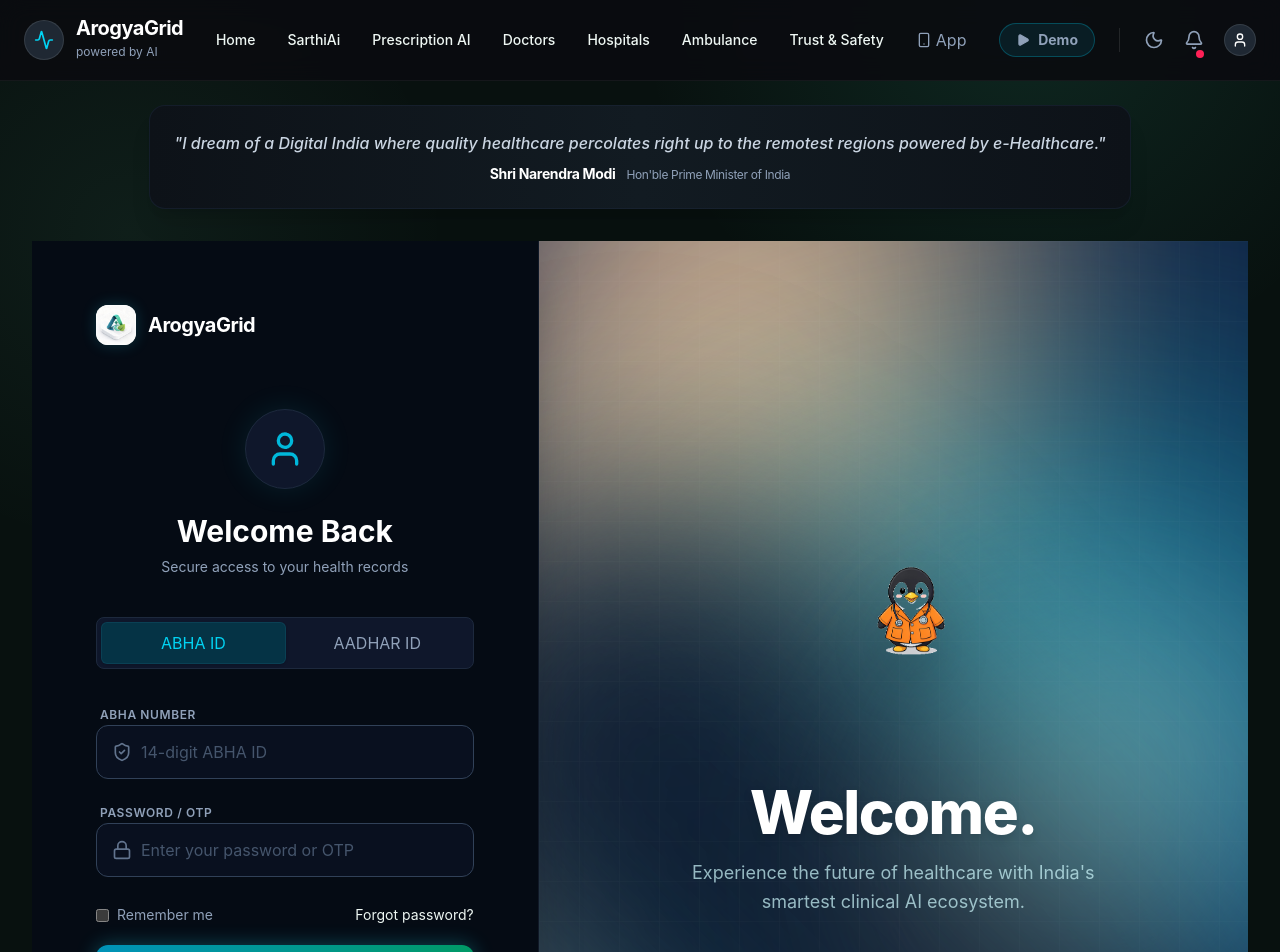
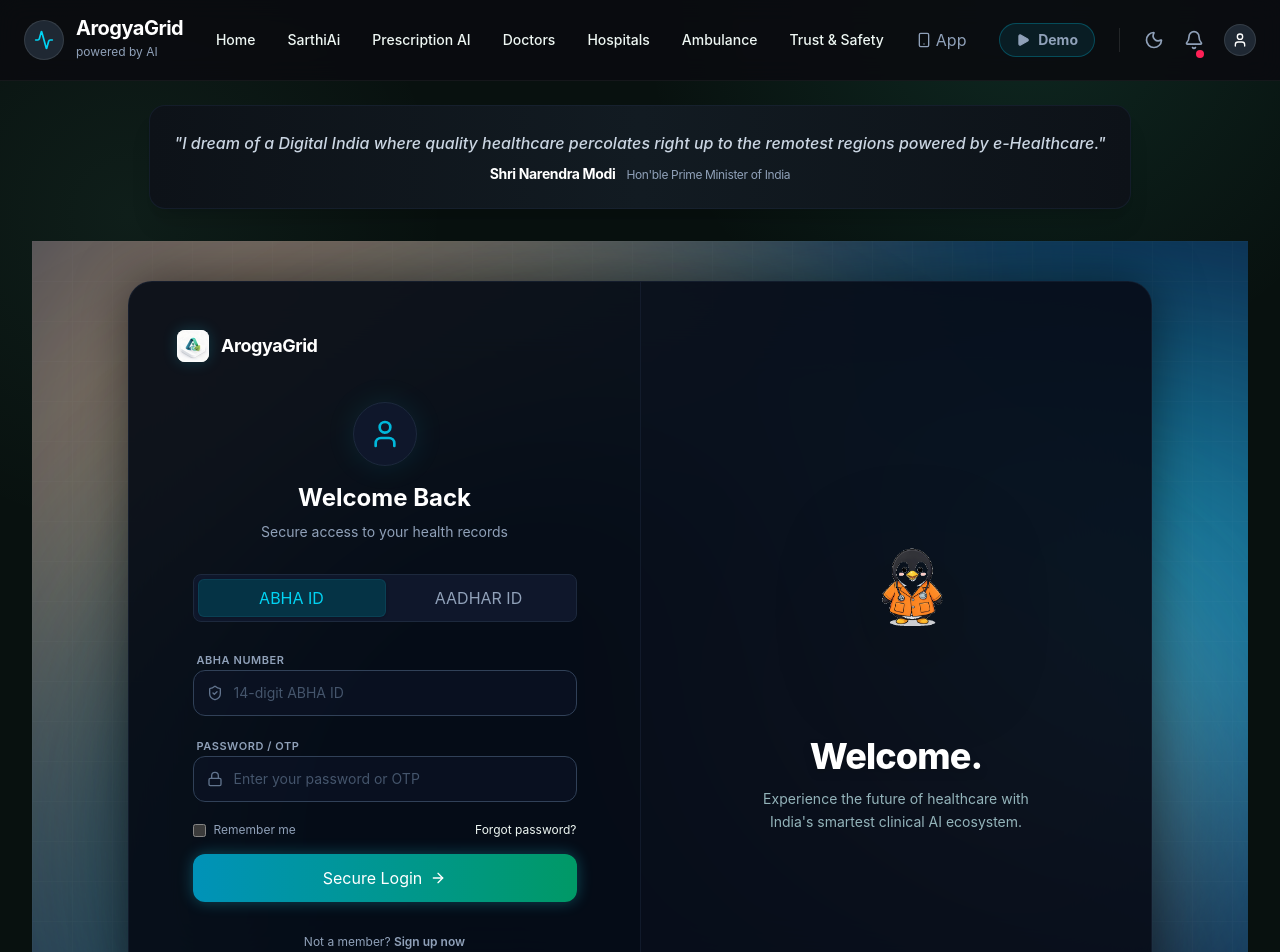
Before and after one commit to quantumcoder-3000/mp_online_healthcare_app, a Next.js app: page /login in a window 1280 px wide. Shown: the top 952 px of the page. Built offline with nearby package versions, Linux system fonts and the light colour scheme.

Commit message:
feat: redesign login as a floating centered card and add automatic redirect to home page

```diff
--- a/src/app/login/page.tsx
+++ b/src/app/login/page.tsx
@@ -3,143 +3,26 @@
 import React, { useState } from "react";
 import Image from "next/image";
 import Link from "next/link";
-import { Lock, User, Activity, ArrowRight, ShieldCheck } from "lucide-react";
+import { useRouter } from "next/navigation";
+import { Lock, User, ArrowRight, ShieldCheck } from "lucide-react";
 
 export default function LoginPage() {
+  const router = useRouter();
   const [loginMethod, setLoginMethod] = useState<"abha" | "aadhar">("abha");
   const [idNumber, setIdNumber] = useState("");
   const [password, setPassword] = useState("");
 
+  const handleLogin = (e: React.FormEvent) => {
+    e.preventDefault();
+    router.push("/");
+  };
+
   return (
-    <div className="min-h-screen w-full flex bg-[#030712] overflow-hidden selection:bg-cyan-500/30">
+    <div className="min-h-screen w-full flex items-center justify-center p-4 sm:p-8 relative overflow-hidden bg-[#0B1E40] selection:bg-cyan-500/30">
 
-      {/* LEFT PANEL - LOGIN FORM */}
-      <div className="w-full lg:w-5/12 flex flex-col justify-between p-8 sm:p-12 md:p-16 relative z-10 bg-[#050B14] shadow-2xl border-r border-slate-800/50">
-
-        {/* Brand Header */}
-        <div className="flex items-center gap-3">
-          <div className="relative w-10 h-10 rounded-xl overflow-hidden bg-white flex items-center justify-center shadow-[0_0_15px_rgba(34,211,238,0.2)]">
-            <Image src="/logo.jpg" alt="ArogyaGrid Logo" fill className="object-cover" />
-          </div>
-          <span className="text-xl font-bold tracking-tight text-white flex items-center gap-2">
-            ArogyaGrid
-          </span>
-        </div>
-
-        {/* Login Form Container */}
-        <div className="w-full max-w-sm mx-auto mt-16 mb-auto">
-          <div className="mb-10 text-center">
-            <div className="w-20 h-20 bg-slate-900 rounded-full mx-auto mb-6 flex items-center justify-center border border-slate-800 shadow-[0_0_30px_rgba(34,211,238,0.1)]">
-              <User className="w-10 h-10 text-cyan-500" />
-            </div>
-            <h1 className="text-3xl font-bold text-white mb-2">Welcome Back</h1>
-            <p className="text-slate-400 text-sm">Secure access to your health records</p>
-          </div>
-
-          {/* Login Method Toggle */}
-          <div className="flex p-1 bg-slate-900 rounded-lg mb-8 border border-slate-800">
-            <button
-              onClick={() => setLoginMethod("abha")}
-              className={`flex-1 py-2 text-sm font-medium rounded-md transition-all ${
-                loginMethod === "abha"
-                  ? "bg-cyan-950 text-cyan-400 shadow-sm border border-cyan-900/50"
-                  : "text-slate-400 hover:text-slate-200"
-              }`}
-            >
-              ABHA ID
-            </button>
-            <button
-              onClick={() => setLoginMethod("aadhar")}
-              className={`flex-1 py-2 text-sm font-medium rounded-md transition-all ${
-                loginMethod === "aadhar"
-                  ? "bg-cyan-950 text-cyan-400 shadow-sm border border-cyan-900/50"
-                  : "text-slate-400 hover:text-slate-200"
-              }`}
-            >
-              AADHAR ID
-            </button>
-          </div>
-
-          <form className="space-y-5" onSubmit={(e) => e.preventDefault()}>
-            {/* ID Input */}
-            <div className="space-y-1.5">
-              <label className="text-xs font-semibold text-slate-400 uppercase tracking-wider ml-1">
-                {loginMethod === "abha" ? "ABHA Number" : "Aadhar Number"}
-              </label>
-              <div className="relative">
-                <div className="absolute inset-y-0 left-0 pl-4 flex items-center pointer-events-none">
-                  <ShieldCheck className="h-5 w-5 text-slate-500" />
-                </div>
-                <input
-                  type="text"
-                  value={idNumber}
-                  onChange={(e) => setIdNumber(e.target.value)}
-                  placeholder={loginMethod === "abha" ? "14-digit ABHA ID" : "12-digit Aadhar ID"}
-                  className="w-full bg-slate-900/50 border border-slate-700 text-white rounded-xl pl-11 pr-4 py-3.5 focus:outline-none focus:border-cyan-500 focus:ring-1 focus:ring-cyan-500 transition-all placeholder:text-slate-600"
-                />
-              </div>
-            </div>
-
-            {/* Password Input */}
-            <div className="space-y-1.5">
-              <label className="text-xs font-semibold text-slate-400 uppercase tracking-wider ml-1">
-                Password / OTP
-              </label>
-              <div className="relative">
-                <div className="absolute inset-y-0 left-0 pl-4 flex items-center pointer-events-none">
-                  <Lock className="h-5 w-5 text-slate-500" />
-                </div>
-                <input
-                  type="password"
-                  value={password}
-                  onChange={(e) => setPassword(e.target.value)}
-                  placeholder="Enter your password or OTP"
-                  className="w-full bg-slate-900/50 border border-slate-700 text-white rounded-xl pl-11 pr-4 py-3.5 focus:outline-none focus:border-cyan-500 focus:ring-1 focus:ring-cyan-500 transition-all placeholder:text-slate-600"
-                />
-              </div>
-            </div>
-
-            {/* Options */}
-            <div className="flex items-center justify-between text-sm pt-2">
-              <label className="flex items-center gap-2 cursor-pointer group">
-                <input type="checkbox" className="rounded border-slate-700 bg-slate-900 text-cyan-500 focus:ring-cyan-500 focus:ring-offset-slate-900" />
-                <span className="text-slate-400 group-hover:text-slate-300 transition-colors">Remember me</span>
-              </label>
-              <Link href="#" className="text-cyan-500 hover:text-cyan-400 transition-colors">
-                Forgot password?
-              </Link>
-            </div>
-
-            {/* Submit Button */}
-            <button className="w-full bg-gradient-to-r from-cyan-600 to-emerald-600 hover:from-cyan-500 hover:to-emerald-500 text-white font-semibold rounded-xl py-3.5 shadow-[0_0_20px_rgba(34,211,238,0.3)] transition-all flex items-center justify-center gap-2 group mt-4">
-              Secure Login
-              <ArrowRight className="w-5 h-5 group-hover:translate-x-1 transition-transform" />
-            </button>
-          </form>
-
-          {/* Sign Up Link */}
-          <div className="mt-10 text-center text-sm text-slate-400">
-            Not a member?{" "}
-            <Link href="#" className="text-cyan-500 font-semibold hover:text-cyan-400 transition-colors">
-              Sign up now
-            </Link>
-          </div>
-        </div>
-
-        {/* Footer */}
-        <div className="flex gap-1 justify-center mt-auto">
-          <div className="w-2 h-2 rounded-full bg-cyan-500"></div>
-          <div className="w-2 h-2 rounded-full bg-slate-700"></div>
-          <div className="w-2 h-2 rounded-full bg-slate-700"></div>
-        </div>
-      </div>
-
-      {/* RIGHT PANEL - VISUAL / MASCOT */}
-      <div className="hidden lg:flex w-7/12 relative bg-[#0a192f] items-center justify-center overflow-hidden">
-
-        {/* Topographical Fluid Mesh Gradient Background */}
-        <div className="absolute inset-0 z-0 bg-[#0B1E40] overflow-hidden">
-          {/* Base fluid wave layers matching the peach/blue template image */}
+      {/* Topographical Fluid Mesh Gradient Background (Now full screen!) */}
+      <div className="absolute inset-0 z-0 overflow-hidden pointer-events-none">
+        {/* Base fluid wave layers */}
         <div className="absolute top-[-10%] left-[-15%] w-[80%] h-[80%] rounded-[100%] bg-gradient-to-br from-[#ffd5a1] to-[#ffb347] blur-[130px] opacity-[0.9] mix-blend-screen transform rotate-12 scale-y-150 animate-pulse" style={{ animationDuration: "10s" }}></div>
 
         <div className="absolute bottom-[-10%] right-[-10%] w-[90%] h-[90%] rounded-full bg-gradient-to-tl from-[#1E3A8A] via-[#22d3ee] to-[#043d52] blur-[140px] opacity-[0.8] transform -rotate-12 scale-x-125"></div>
@@ -153,11 +36,130 @@ export default function LoginPage() {
         <div className="absolute inset-0 z-0 opacity-[0.03] bg-[linear-gradient(rgba(255,255,255,0.5)_1px,transparent_1px),linear-gradient(90deg,rgba(255,255,255,0.5)_1px,transparent_1px)] bg-[size:40px_40px]"></div>
       </div>
 
-        {/* Mascot & Welcome Text */}
-        <div className="relative z-10 flex flex-col items-center justify-center w-full h-full p-20">
+      {/* FLOATING LOGIN CARD */}
+      <div className="w-full max-w-5xl bg-[#050B14]/90 backdrop-blur-2xl rounded-3xl shadow-[0_0_50px_rgba(0,0,0,0.5)] border border-slate-800/50 flex flex-col lg:flex-row overflow-hidden relative z-10" style={{ maxHeight: '90vh' }}>
+
+        {/* LEFT PANEL - LOGIN FORM */}
+        <div className="w-full lg:w-1/2 flex flex-col p-8 sm:p-10 md:p-12 relative z-10 overflow-y-auto custom-scrollbar">
+
+          {/* Brand Header */}
+          <div className="flex items-center gap-3 mb-10 shrink-0">
+            <div className="relative w-8 h-8 rounded-lg overflow-hidden bg-white flex items-center justify-center shadow-[0_0_15px_rgba(34,211,238,0.2)]">
+              <Image src="/logo.jpg" alt="ArogyaGrid Logo" fill className="object-cover" />
+            </div>
+            <span className="text-lg font-bold tracking-tight text-white flex items-center gap-2">
+              ArogyaGrid
+            </span>
+          </div>
+
+          {/* Login Form Container */}
+          <div className="w-full max-w-sm mx-auto my-auto">
+            <div className="mb-8 text-center">
+              <div className="w-16 h-16 bg-slate-900 rounded-full mx-auto mb-4 flex items-center justify-center border border-slate-800 shadow-[0_0_30px_rgba(34,211,238,0.1)]">
+                <User className="w-8 h-8 text-cyan-500" />
+              </div>
+              <h1 className="text-2xl font-bold text-white mb-2">Welcome Back</h1>
+              <p className="text-slate-400 text-sm">Secure access to your health records</p>
+            </div>
+
+            {/* Login Method Toggle */}
+            <div className="flex p-1 bg-slate-900 rounded-lg mb-6 border border-slate-800">
+              <button
+                onClick={() => setLoginMethod("abha")}
+                className={`flex-1 py-1.5 text-xs font-medium rounded-md transition-all ${
+                  loginMethod === "abha"
+                    ? "bg-cyan-950 text-cyan-400 shadow-sm border border-cyan-900/50"
+                    : "text-slate-400 hover:text-slate-200"
+                }`}
+              >
+                ABHA ID
+              </button>
+              <button
+                onClick={() => setLoginMethod("aadhar")}
+                className={`flex-1 py-1.5 text-xs font-medium rounded-md transition-all ${
+                  loginMethod === "aadhar"
+                    ? "bg-cyan-950 text-cyan-400 shadow-sm border border-cyan-900/50"
+                    : "text-slate-400 hover:text-slate-200"
+                }`}
+              >
+                AADHAR ID
+              </button>
+            </div>
+
+            <form className="space-y-4" onSubmit={handleLogin}>
+              {/* ID Input */}
+              <div className="space-y-1.5">
+                <label className="text-[11px] font-semibold text-slate-400 uppercase tracking-wider ml-1">
+                  {loginMethod === "abha" ? "ABHA Number" : "Aadhar Number"}
+                </label>
+                <div className="relative">
+                  <div className="absolute inset-y-0 left-0 pl-3.5 flex items-center pointer-events-none">
+                    <ShieldCheck className="h-4 w-4 text-slate-500" />
+                  </div>
+                  <input
+                    type="text"
+                    value={idNumber}
+                    onChange={(e) => setIdNumber(e.target.value)}
+                    placeholder={loginMethod === "abha" ? "14-digit ABHA ID" : "12-digit Aadhar ID"}
+                    className="w-full bg-slate-900/50 border border-slate-700 text-white rounded-xl pl-10 pr-4 py-3 text-sm focus:outline-none focus:border-cyan-500 focus:ring-1 focus:ring-cyan-500 transition-all placeholder:text-slate-600"
+                  />
+                </div>
+              </div>
+
+              {/* Password Input */}
+              <div className="space-y-1.5">
+                <label className="text-[11px] font-semibold text-slate-400 uppercase tracking-wider ml-1">
+                  Password / OTP
+                </label>
+                <div className="relative">
+                  <div className="absolute inset-y-0 left-0 pl-3.5 flex items-center pointer-events-none">
+                    <Lock className="h-4 w-4 text-slate-500" />
+                  </div>
+                  <input
+                    type="password"
+                    value={password}
+                    onChange={(e) => setPassword(e.target.value)}
+                    placeholder="Enter your password or OTP"
+                    className="w-full bg-slate-900/50 border border-slate-700 text-white rounded-xl pl-10 pr-4 py-3 text-sm focus:outline-none focus:border-cyan-500 focus:ring-1 focus:ring-cyan-500 transition-all placeholder:text-slate-600"
+                  />
+                </div>
+              </div>
+
+              {/* Options */}
+              <div className="flex items-center justify-between text-xs pt-1">
+                <label className="flex items-center gap-2 cursor-pointer group">
+                  <input type="checkbox" className="rounded border-slate-700 bg-slate-900 text-cyan-500 focus:ring-cyan-500 focus:ring-offset-slate-900" />
+                  <span className="text-slate-400 group-hover:text-slate-300 transition-colors">Remember me</span>
+                </label>
+                <Link href="#" className="text-cyan-500 hover:text-cyan-400 transition-colors">
+                  Forgot password?
+                </Link>
+              </div>
+
+              {/* Submit Button */}
+              <button type="submit" className="w-full bg-gradient-to-r from-cyan-600 to-emerald-600 hover:from-cyan-500 hover:to-emerald-500 text-white font-semibold rounded-xl py-3 text-sm shadow-[0_0_15px_rgba(34,211,238,0.3)] transition-all flex items-center justify-center gap-2 group mt-4">
+                Secure Login
+                <ArrowRight className="w-4 h-4 group-hover:translate-x-1 transition-transform" />
+              </button>
+            </form>
+
+            {/* Sign Up Link */}
+            <div className="mt-8 text-center text-xs text-slate-400 pb-2">
+              Not a member?{" "}
+              <Link href="/" className="text-cyan-500 font-semibold hover:text-cyan-400 transition-colors">
+                Sign up now
+              </Link>
+            </div>
+          </div>
+        </div>
+
+        {/* RIGHT PANEL - MASCOT */}
+        <div className="hidden lg:flex w-1/2 relative bg-slate-900/20 items-center justify-center border-l border-slate-800/50">
+
+          <div className="relative z-10 flex flex-col items-center justify-center w-full h-full p-12">
 
             {/* Mascot Container */}
-          <div className="relative w-72 h-72 mb-10 transform hover:scale-105 transition-transform duration-500 drop-shadow-2xl">
+            <div className="relative w-64 h-64 mb-8 transform hover:scale-105 transition-transform duration-500 drop-shadow-[0_20px_50px_rgba(0,0,0,0.5)]">
               <Image
                 src="/mascot.png"
                 alt="ArogyaGrid Doctor Mascot"
@@ -167,16 +169,15 @@ export default function LoginPage() {
               />
             </div>
 
-          <h1 className="text-6xl font-extrabold text-white tracking-tight mb-4 drop-shadow-lg text-center">
+            <h1 className="text-4xl font-extrabold text-white tracking-tight mb-3 drop-shadow-lg text-center">
               Welcome.
             </h1>
-          <p className="text-cyan-100/70 text-lg max-w-md text-center leading-relaxed">
+            <p className="text-cyan-100/70 text-sm max-w-[280px] text-center leading-relaxed">
               Experience the future of healthcare with India's smartest clinical AI ecosystem.
             </p>
           </div>
-
         </div>
-
+      </div>
     </div>
   );
 }
```
Lines whose indentation alone changed are shown as unchanged.
